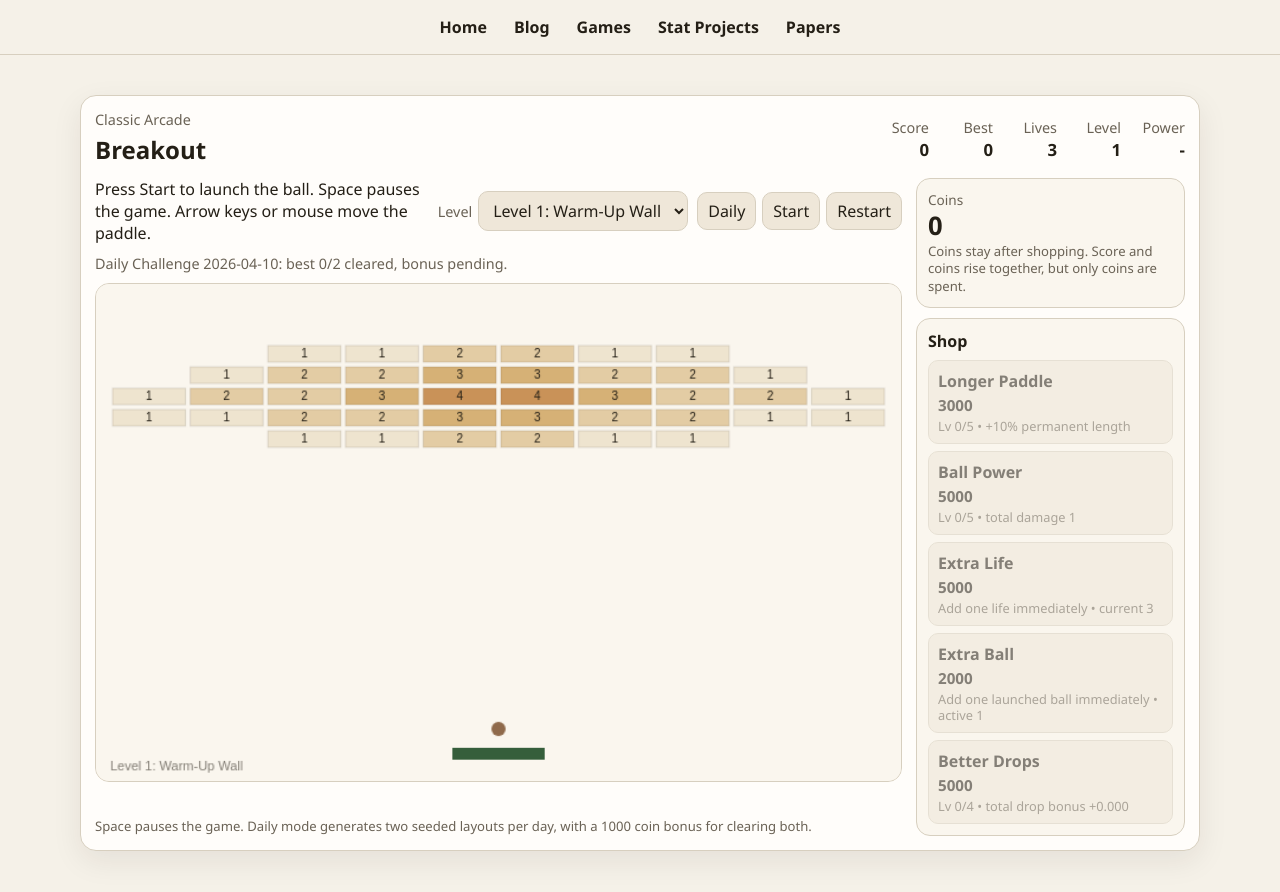
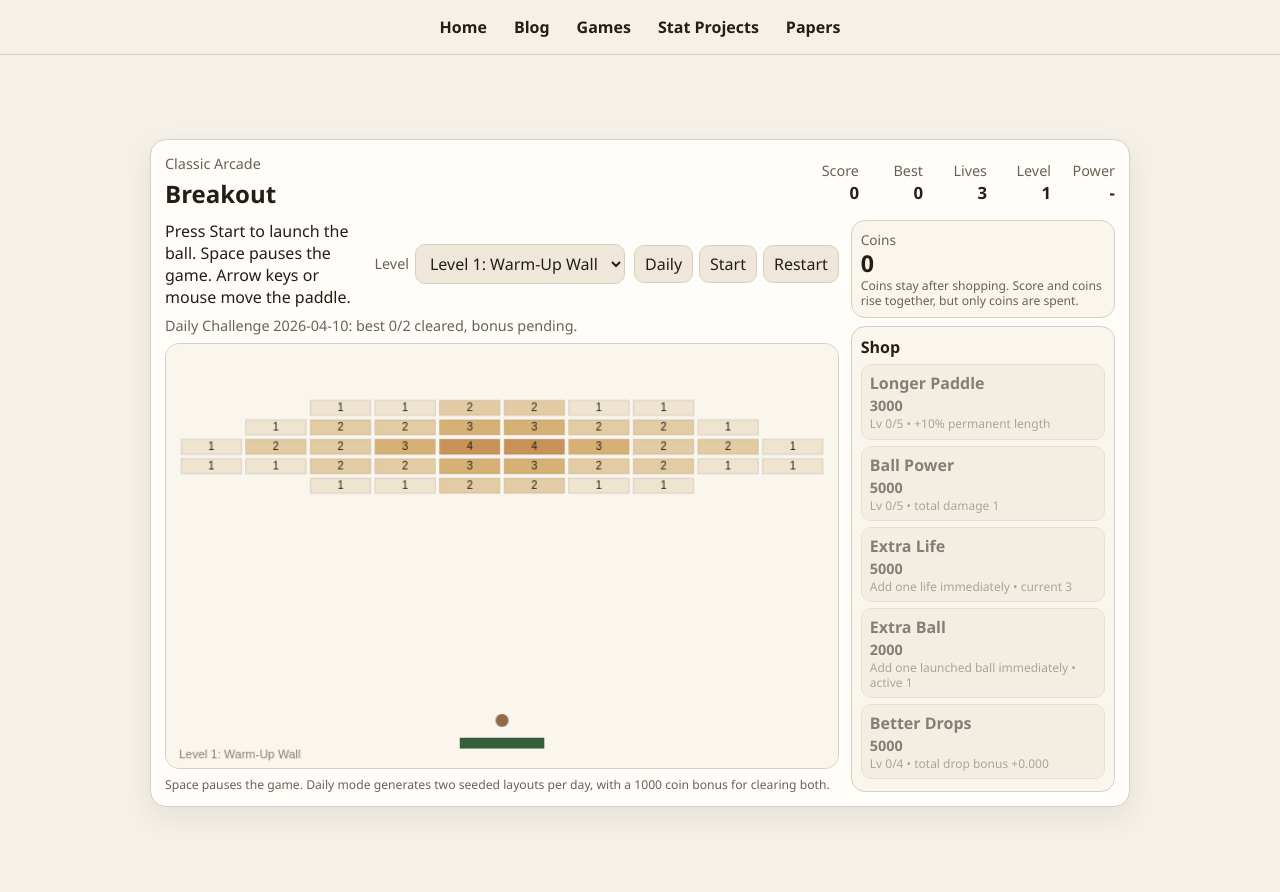
Before and after one commit to kyZhan2002/mypage, a Jekyll site: the page built from projects/breakout/index.html, in a window 1280 px wide. Shown: the top 892 px of the page. Built offline with Jekyll 4.4.1, drawn with Linux system fonts in a browser that asks for light colours.

Commit message:
breakout size update

```diff
--- a/projects/breakout/index.html
+++ b/projects/breakout/index.html
@@ -72,8 +72,8 @@ permalink: /projects/breakout/
             <canvas
               id="game-canvas"
               class="game-canvas"
-              width="680"
-              height="420"
+              width="620"
+              height="392"
               role="img"
               aria-label="Breakout game board"
             ></canvas>
--- a/projects/breakout/styles.css
+++ b/projects/breakout/styles.css
@@ -53,7 +53,7 @@ body {
 }
 
 .panel {
-  width: min(100%, 1120px);
+  width: min(100%, 980px);
   max-height: calc(100vh - 88px);
   background: var(--panel);
   border: 1px solid var(--line);
@@ -62,7 +62,7 @@ body {
   box-shadow: 0 10px 30px rgba(36, 31, 22, 0.08);
   display: grid;
   grid-template-rows: auto minmax(0, 1fr);
-  gap: 12px;
+  gap: 10px;
   overflow: hidden;
 }
 
@@ -163,23 +163,24 @@ select:hover {
 
 .panel-grid {
   display: grid;
-  grid-template-columns: minmax(0, 3fr) minmax(240px, 1fr);
-  gap: 14px;
+  grid-template-columns: minmax(0, 2.55fr) minmax(230px, 1fr);
+  gap: 12px;
   min-height: 0;
 }
 
 .game-column {
   display: grid;
   grid-template-rows: auto auto minmax(0, 1fr) auto;
-  gap: 10px;
+  gap: 8px;
   min-height: 0;
 }
 
 .side-column {
   display: grid;
   grid-template-rows: auto minmax(0, 1fr);
-  gap: 10px;
+  gap: 8px;
   min-height: 0;
+  align-content: start;
 }
 
 .game-canvas {
@@ -195,7 +196,7 @@ select:hover {
 
 .wallet-card,
 .shop {
-  padding: 11px;
+  padding: 9px;
   border: 1px solid var(--line);
   border-radius: 14px;
   background: #faf6ee;
@@ -203,7 +204,7 @@ select:hover {
 
 .wallet-card {
   display: grid;
-  gap: 4px;
+  gap: 3px;
 }
 
 .wallet-label {
@@ -212,15 +213,15 @@ select:hover {
 }
 
 .wallet-card strong {
-  font-size: 1.6rem;
+  font-size: 1.45rem;
   line-height: 1;
 }
 
 .wallet-note {
   margin: 0;
   color: var(--muted);
-  font-size: 0.82rem;
-  line-height: 1.35;
+  font-size: 0.76rem;
+  line-height: 1.25;
 }
 
 .shop-header {
@@ -228,7 +229,7 @@ select:hover {
   justify-content: space-between;
   gap: 8px;
   align-items: flex-start;
-  margin-bottom: 8px;
+  margin-bottom: 6px;
 }
 
 .shop-header h2 {
@@ -239,14 +240,14 @@ select:hover {
 .shop-grid {
   display: grid;
   grid-template-columns: 1fr;
-  gap: 7px;
+  gap: 6px;
 }
 
 .shop-item {
   display: grid;
-  gap: 3px;
+  gap: 2px;
   text-align: left;
-  padding: 9px;
+  padding: 7px 8px;
 }
 
 .shop-item:disabled {
@@ -260,17 +261,17 @@ select:hover {
 }
 
 .shop-cost {
-  font-size: 0.95rem;
+  font-size: 0.9rem;
 }
 
 .shop-detail {
-  font-size: 0.8rem;
-  line-height: 1.25;
+  font-size: 0.75rem;
+  line-height: 1.2;
 }
 
 .footer-hint {
-  font-size: 0.82rem;
-  line-height: 1.35;
+  font-size: 0.76rem;
+  line-height: 1.25;
 }
 
 @media (max-width: 560px) {
```
